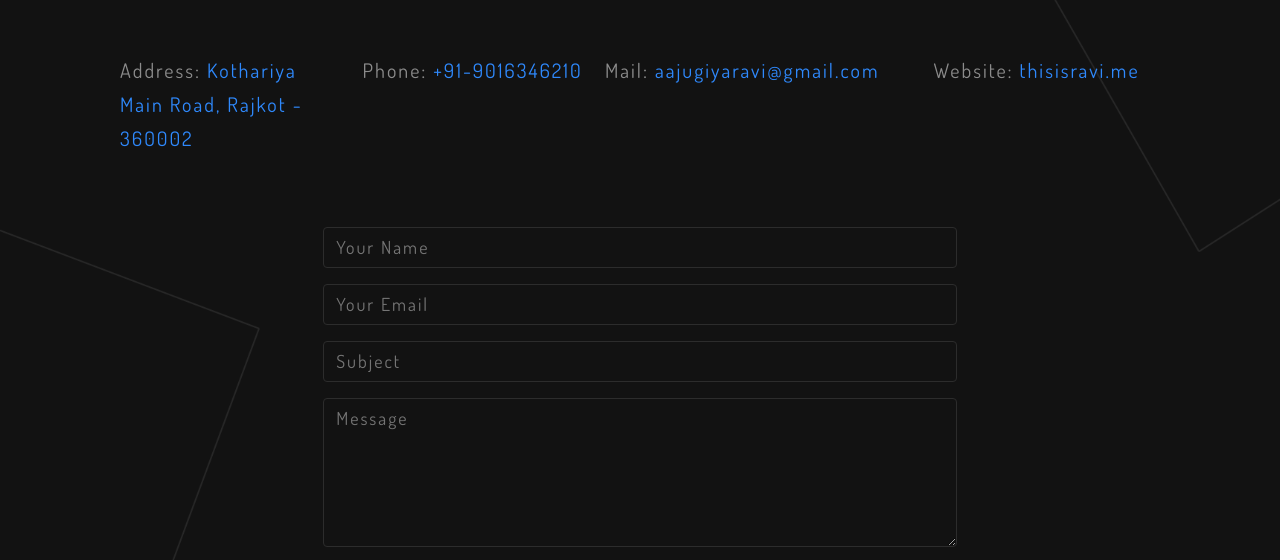
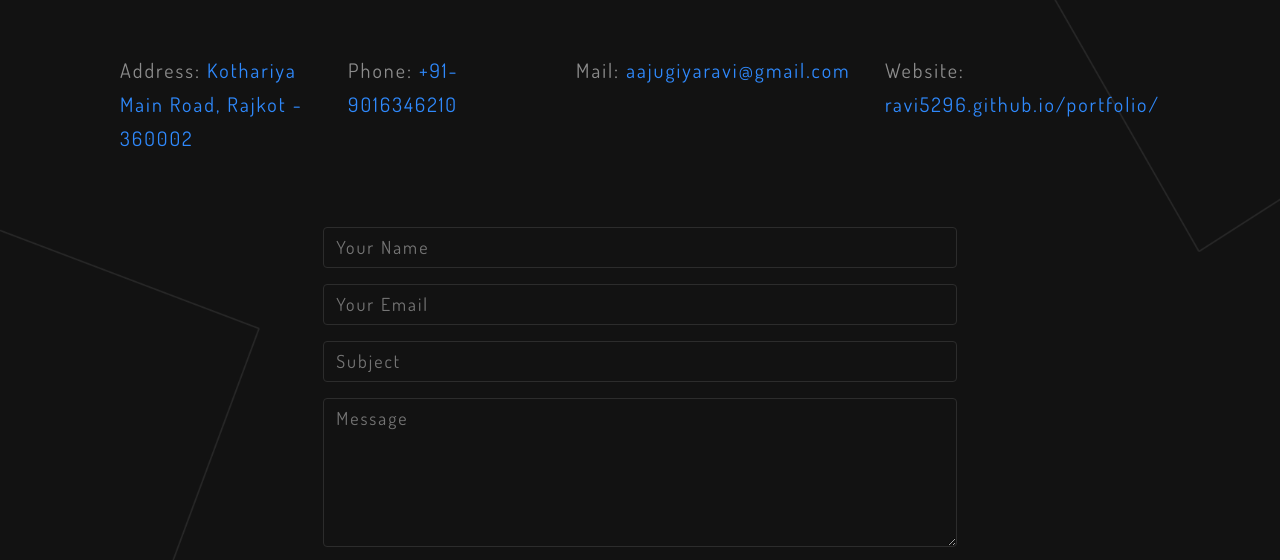
Before and after one commit to Ravi5296/Portfolio, a plain HTML site: page contact.html in a window 1280 px wide. Shown: the part 226-786 px from the top of the page. Drawn offline with nearby package versions, Linux system fonts and the light colour scheme.

Commit message:
Update contact.html

```diff
--- a/contact.html
+++ b/contact.html
@@ -45,7 +45,7 @@
                 <p>address: <span>kothariya main road, Rajkot - 360002</span></p>
                 <p>phone: <span>+91-9016346210</span></p>
                 <p>mail: <span class="link">aajugiyaravi@gmail.com</span></p>
-                <p>website: <span><a href="https://ravi5296.github.io/portfolio/" class="link">thisisravi.me</a></span></p>
+                <p>website: <span><a href="https://ravi5296.github.io/portfolio/" class="link">ravi5296.github.io/portfolio/</a></span></p>
             </div>
 
             <form action="mailto:aajugiyaravi@mail.com">
```
